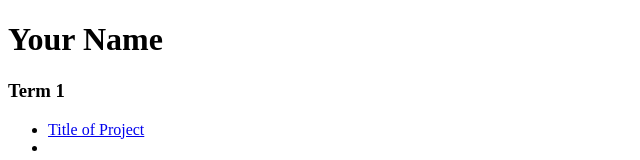
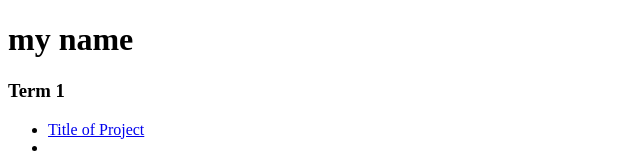
Before and after one commit to 96kruti/wcc-Portfolio, a plain HTML site: page index.html in a window 1280 px wide. Shown: the top 160 px of the page, without its empty margins (0-640 px from the left). Drawn offline with Linux system fonts and the light colour scheme.

Commit message:
Update index.html

```diff
--- a/index.html
+++ b/index.html
@@ -11,7 +11,7 @@
         <!--This week we are keeping things very simple, please do not add anything extra, no CSS styling etc.-->
 
         <!--Change to your full name below-->
-        <h1>Your Name</h1>
+        <h1>my name</h1>
 
         <h3>Term 1</h3>
 
```
